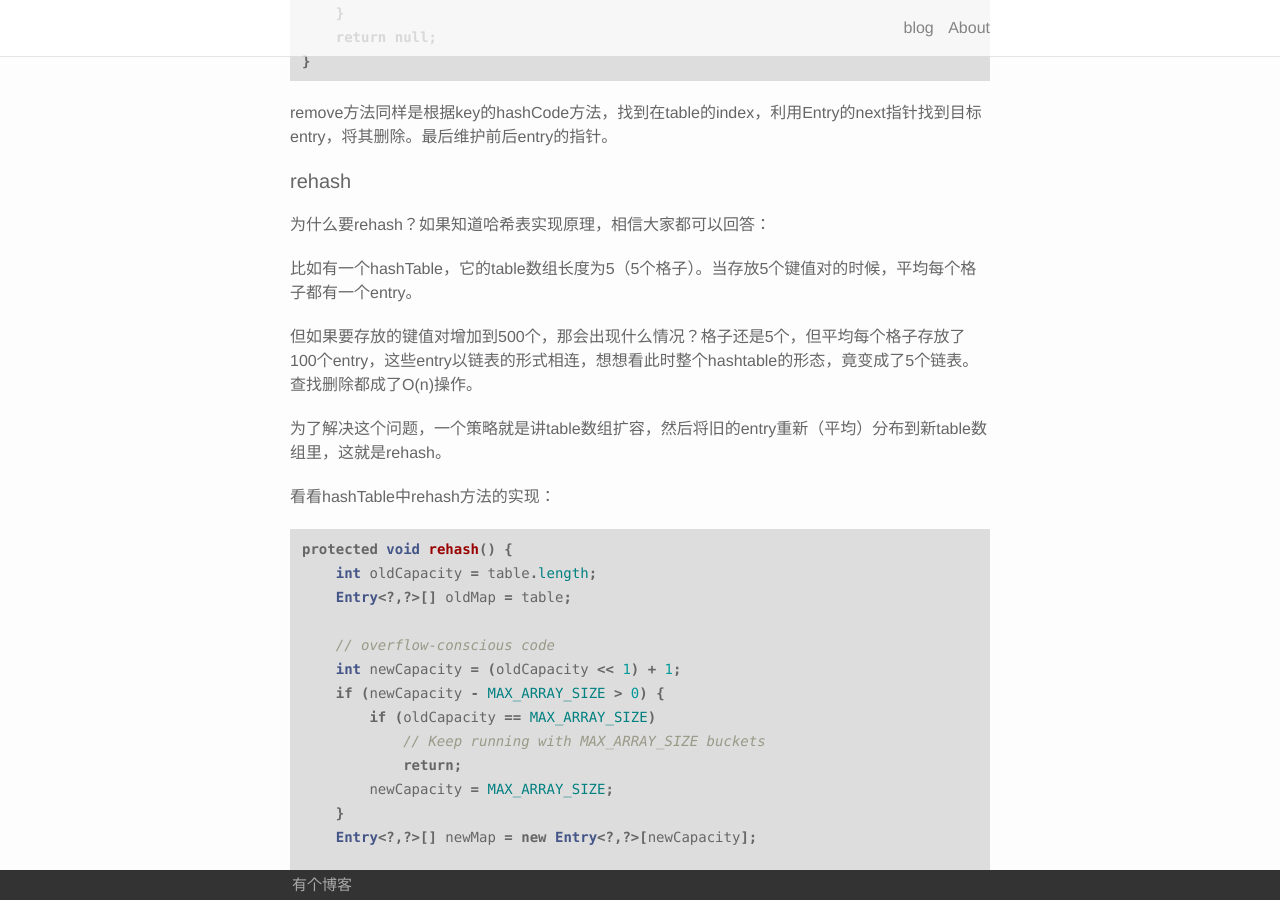
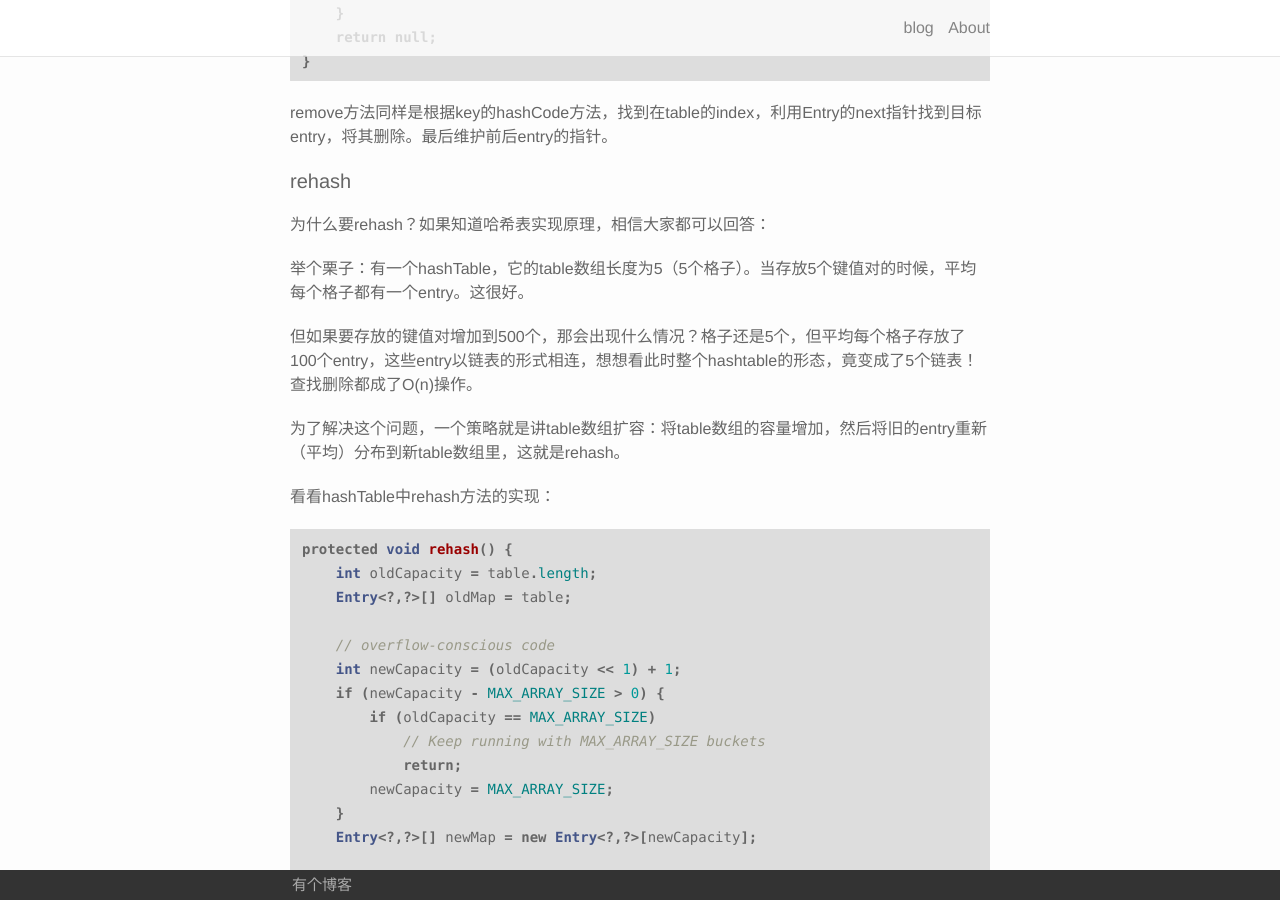
Before and after one commit to afghl/afghl.github.io, a Jekyll site: the page built from _posts/2016-10-31-java-collection-framework-03-hashtable.markdown, in a window 1280 px wide and 900 px high, scrolled down 4747 px. Built offline with Jekyll 4.4.1, drawn with Linux system fonts in a browser that asks for light colours.

Commit message:
fix last post

```diff
--- a/_posts/2016-10-31-java-collection-framework-03-hashtable.markdown
+++ b/_posts/2016-10-31-java-collection-framework-03-hashtable.markdown
@@ -188,11 +188,11 @@ remove方法同样是根据key的hashCode方法，找到在table的index，利
 
 为什么要rehash？如果知道哈希表实现原理，相信大家都可以回答：
 
-比如有一个hashTable，它的table数组长度为5（5个格子）。当存放5个键值对的时候，平均每个格子都有一个entry。
+举个栗子：有一个hashTable，它的table数组长度为5（5个格子）。当存放5个键值对的时候，平均每个格子都有一个entry。这很好。
 
-但如果要存放的键值对增加到500个，那会出现什么情况？格子还是5个，但平均每个格子存放了100个entry，这些entry以链表的形式相连，想想看此时整个hashtable的形态，竟变成了5个链表。查找删除都成了O(n)操作。
+但如果要存放的键值对增加到500个，那会出现什么情况？格子还是5个，但平均每个格子存放了100个entry，这些entry以链表的形式相连，想想看此时整个hashtable的形态，竟变成了5个链表！查找删除都成了O(n)操作。
 
-为了解决这个问题，一个策略就是讲table数组扩容，然后将旧的entry重新（平均）分布到新table数组里，这就是rehash。
+为了解决这个问题，一个策略就是讲table数组扩容：将table数组的容量增加，然后将旧的entry重新（平均）分布到新table数组里，这就是rehash。
 
 看看hashTable中rehash方法的实现：
 
```
Also changed, not shown: images/hashtable(4).gif (added).
